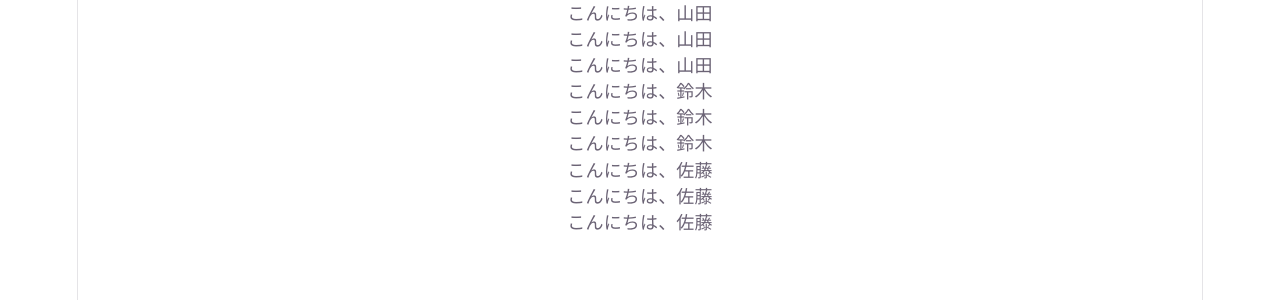
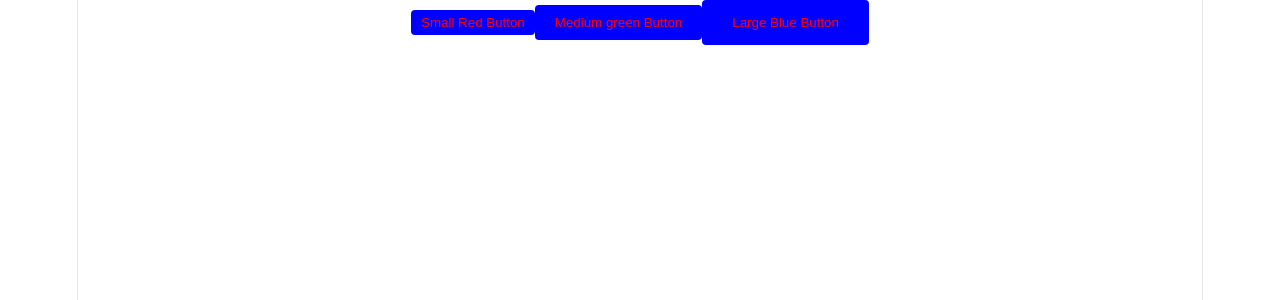
Before and after one commit to GitHubpawer/React-Practice, a React (Vite) app in the folder react-practice/: page / in a window 1280 px wide. Shown: the top 300 px of the page. Built offline with nearby package versions, Linux system fonts and the light colour scheme.

Commit message:
Props練習

```diff
--- a/react-practice/src/App.tsx
+++ b/react-practice/src/App.tsx
@@ -1,11 +1,11 @@
 import './App.css'
-import Question06 from './components/Question06';
+import Question08 from "./components/basic/Question08";
 
 
 function App() {
   return (
     <>
-      <Question06 />
+      <Question08 />
     </>
   )
 }
--- /dev/null
+++ b/react-practice/src/components/basic/Button.tsx
@@ -0,0 +1,22 @@
+type ButtonProps = {
+    size?: "small" | "medium" | "large";
+    color?: string;
+    text?: string;
+}
+
+export default function Button({ size = "medium", color = "blue", text = "Click me" }: ButtonProps) {
+    const buttonStyle = {
+        padding:
+            size === "small" ? "5px 10px"
+                : size === "large" ? "15px 30px" : "10px 20px",
+        backgroundColor: "blue",
+        color: "red",
+        border: "none",
+        borderRadius: "4px",
+        cursol: "pointer"
+    };
+
+    return (
+        <button style={buttonStyle}>{text}</button>
+    );
+}
--- /dev/null
+++ b/react-practice/src/components/basic/Question08.tsx
@@ -0,0 +1,14 @@
+import Button from "./Button";
+
+
+function Question08() {
+    return (
+        <div>
+            <Button size="small" color="red" text="Small Red Button" ></Button>
+            <Button size="medium" color="green" text="Medium green Button" ></Button>
+            <Button size="large" color="blue" text="Large Blue Button" ></Button>
+        </div>
+    )
+};
+
+export default Question08;
```
